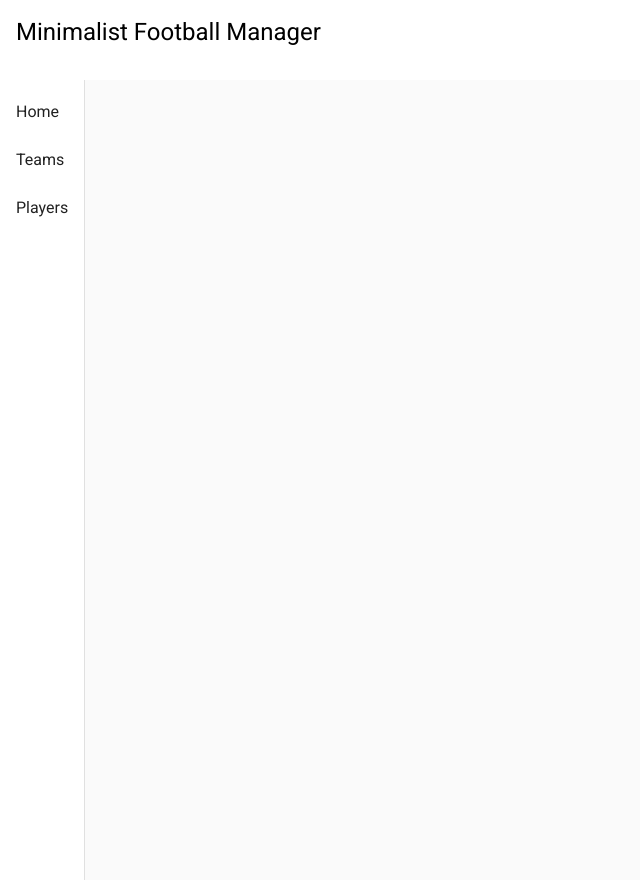
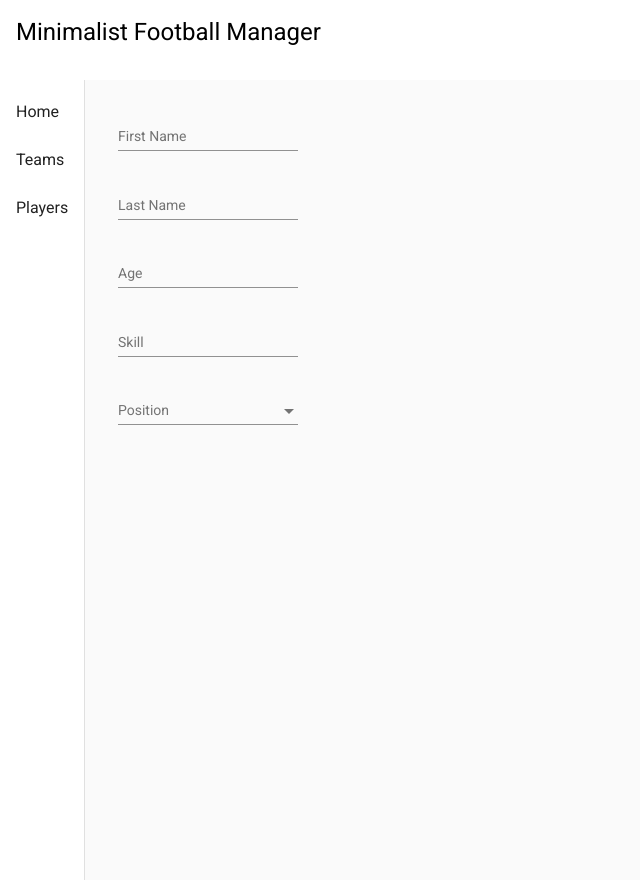
Before and after one commit to APacheco37/minimalist-fm-web, an Angular app: page /create in a window 1280 px wide. Shown: the whole page, without its empty margins (0-640 px from the left). Built offline with nearby package versions, Linux system fonts and the light colour scheme; no server answers.

Commit message:
Add new create player component - change Position to enum

```diff
--- a/src/app/app.module.ts
+++ b/src/app/app.module.ts
@@ -1,14 +1,14 @@
 import { BrowserModule } from '@angular/platform-browser';
 import { NgModule } from '@angular/core';
+import { HttpClientModule } from '@angular/common/http';
+import { BrowserAnimationsModule } from '@angular/platform-browser/animations';
 
 import { AppRoutingModule } from './app-routing.module';
 import { AppComponent } from './app.component';
 import { FeaturesModule } from './features/features.module';
 import { SharedModule } from './shared/shared.module';
-import { BrowserAnimationsModule } from '@angular/platform-browser/animations';
 import { HomeComponent } from './home/home.component';
 import { MaterialModule } from './shared/material.module';
-import { HttpClientModule } from '@angular/common/http';
 
 @NgModule({
   declarations: [
--- /dev/null
+++ b/src/app/features/player/player-create/player-create.component.css
@@ -0,0 +1,3 @@
+.create-player-form {
+  padding: 2rem;
+}
--- /dev/null
+++ b/src/app/features/player/player-create/player-create.component.html
@@ -0,0 +1,36 @@
+<form class="create-player-form">
+  <p>
+    <mat-form-field>
+      <mat-label>First Name</mat-label>
+      <input matInput>
+    </mat-form-field>
+  </p>
+  <p>
+    <mat-form-field>
+      <mat-label>Last Name</mat-label>
+      <input matInput>
+    </mat-form-field>
+  </p>
+  <p>
+    <mat-form-field>
+      <mat-label>Age</mat-label>
+      <input matInput type="number" min="15" max="40">
+    </mat-form-field>
+  </p>
+  <p>
+    <mat-form-field>
+      <mat-label>Skill</mat-label>
+      <input matInput type="number" min="1" max="99">
+    </mat-form-field>
+  </p>
+  <p>
+    <mat-form-field>
+      <mat-label>Position</mat-label>
+      <mat-select>
+        <mat-option *ngFor="let position of positionOptions" [value]="position.value">
+          {{position.viewValue}}
+        </mat-option>
+      </mat-select>
+    </mat-form-field>
+  </p>
+</form>
--- /dev/null
+++ b/src/app/features/player/player-create/player-create.component.ts
@@ -0,0 +1,19 @@
+import { Component, OnInit } from '@angular/core';
+
+import { Position } from '../player';
+
+@Component({
+  selector: 'app-player-create',
+  templateUrl: './player-create.component.html',
+  styleUrls: ['./player-create.component.css']
+})
+export class PlayerCreateComponent implements OnInit {
+
+  positionOptions: Position;
+
+  constructor() { }
+
+  ngOnInit(): void {
+  }
+
+}
--- a/src/app/features/player/player-list/player-list.component.css
+++ b/src/app/features/player/player-list/player-list.component.css
@@ -2,3 +2,7 @@
   width: 100%;
   padding: 2rem;
 }
+
+.player-list-header {
+  padding: 1rem;
+}
--- a/src/app/features/player/player-list/player-list.component.html
+++ b/src/app/features/player/player-list/player-list.component.html
@@ -1,3 +1,7 @@
+<div class="player-list-header">
+  <a mat-button routerLink="/players/create">Create new player</a>
+</div>
+
 <table mat-table [dataSource]="players" class="mat-table">
 
   <!--- Note that these columns can be defined in any order.
--- a/src/app/features/player/player-routing.module.ts
+++ b/src/app/features/player/player-routing.module.ts
@@ -3,11 +3,13 @@ import { Routes, RouterModule } from '@angular/router';
 
 import { PlayerListComponent } from './player-list/player-list.component';
 import { PlayerDetailsComponent } from './player-details/player-details.component';
+import { PlayerCreateComponent } from './player-create/player-create.component';
 
 
 const routes: Routes = [
   { path: '', redirectTo: 'list', pathMatch: 'full' },
   { path: 'list', component: PlayerListComponent},
+  { path: 'create', component: PlayerCreateComponent },
   { path: ':id', component: PlayerDetailsComponent },
 ];
 
--- a/src/app/features/player/player.module.ts
+++ b/src/app/features/player/player.module.ts
@@ -6,11 +6,13 @@ import { PlayerListComponent } from './player-list/player-list.component';
 import { PlayerDetailsComponent } from './player-details/player-details.component';
 import { PlayerService } from './player.service';
 import { MaterialModule } from 'src/app/shared/material.module';
+import { PlayerCreateComponent } from './player-create/player-create.component';
 
 @NgModule({
   declarations: [
     PlayerListComponent,
-    PlayerDetailsComponent
+    PlayerDetailsComponent,
+    PlayerCreateComponent
   ],
   imports: [
     CommonModule,
--- a/src/app/shared/material.module.ts
+++ b/src/app/shared/material.module.ts
@@ -4,6 +4,9 @@ import { MatSidenavModule } from '@angular/material/sidenav';
 import { MatListModule } from '@angular/material/list';
 import { MatButtonModule } from '@angular/material/button';
 import { MatTableModule } from '@angular/material/table';
+import { MatInputModule } from '@angular/material/input';
+import { MatFormFieldModule } from '@angular/material/form-field';
+import { MatSelectModule } from '@angular/material/select';
 
 @NgModule({
   declarations: [],
@@ -15,6 +18,9 @@ import { MatTableModule } from '@angular/material/table';
     MatListModule,
     MatButtonModule,
     MatTableModule,
+    MatInputModule,
+    MatFormFieldModule,
+    MatSelectModule,
   ]
 })
 export class MaterialModule { }
```
Also changed, not shown: src/app/features/player/player.ts (+14 -1 lines), 1 other file (tests, documents, lock files or other folders).
